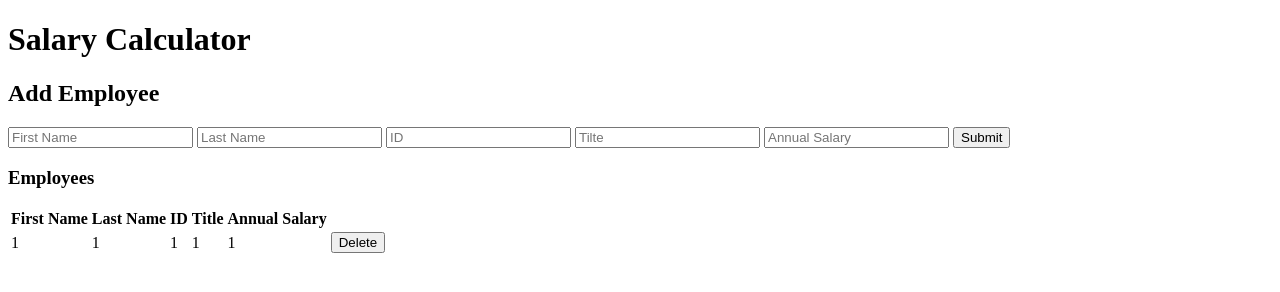
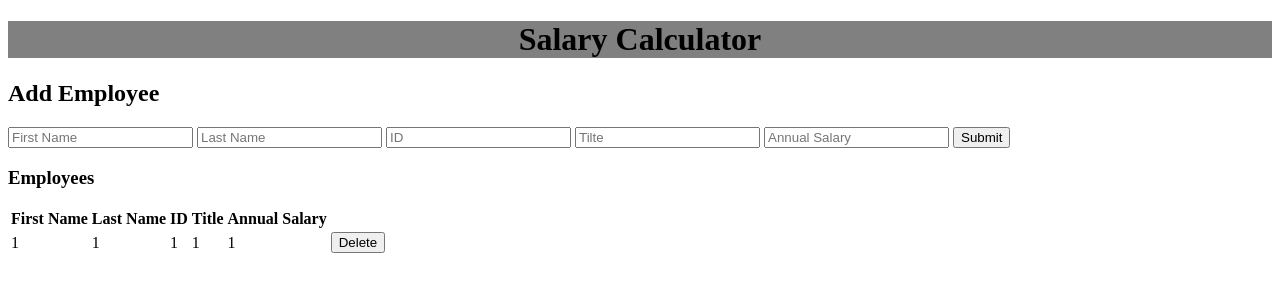
Before and after one commit to getachewhundera/weekend-salary-calculator, a plain HTML site: page index.html in a window 1280 px wide. Drawn offline with Linux system fonts and the light colour scheme.

Commit message:
added and linked style.css file, centered h1 element

```diff
--- a/index.html
+++ b/index.html
@@ -4,9 +4,13 @@
     <meta charset="UTF-8">
     <meta name="viewport" content="width=device-width, initial-scale=1.0">
     <title>Document</title>
+    <link rel="stylesheet" href="styles.css">
+   <header>
+     <h1> Salary Calculator </h1>
+    </header>
 </head>
 <body>
-    <h1> Salary Calculator </h1>
+
 
     <h2> Add Employee</h2>
     <input placeholder="First Name">
--- /dev/null
+++ b/styles.css
@@ -0,0 +1,7 @@
+header{
+    background-color: gray;
+}
+h1{
+    text-align: center;
+
+}
```
